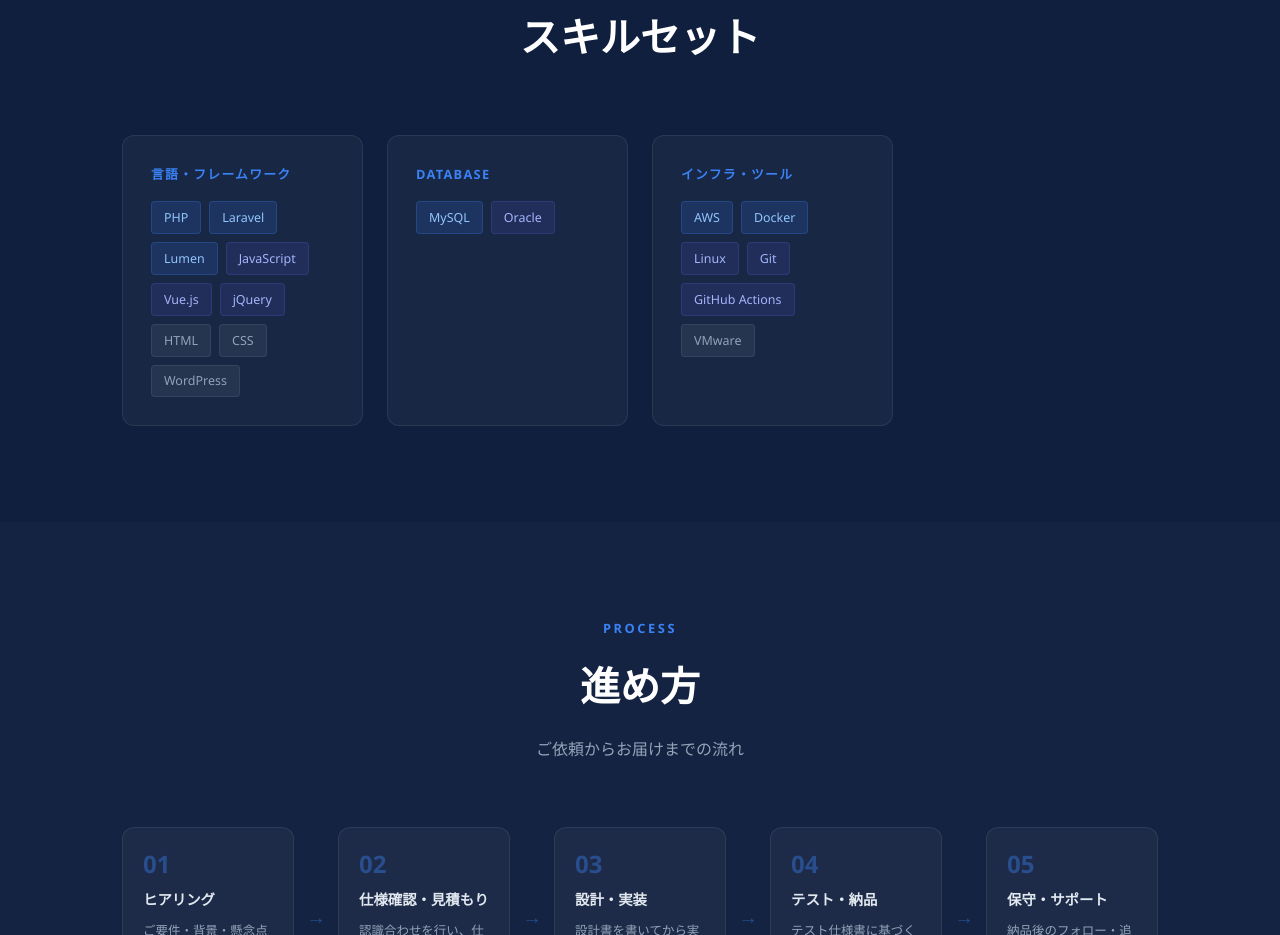
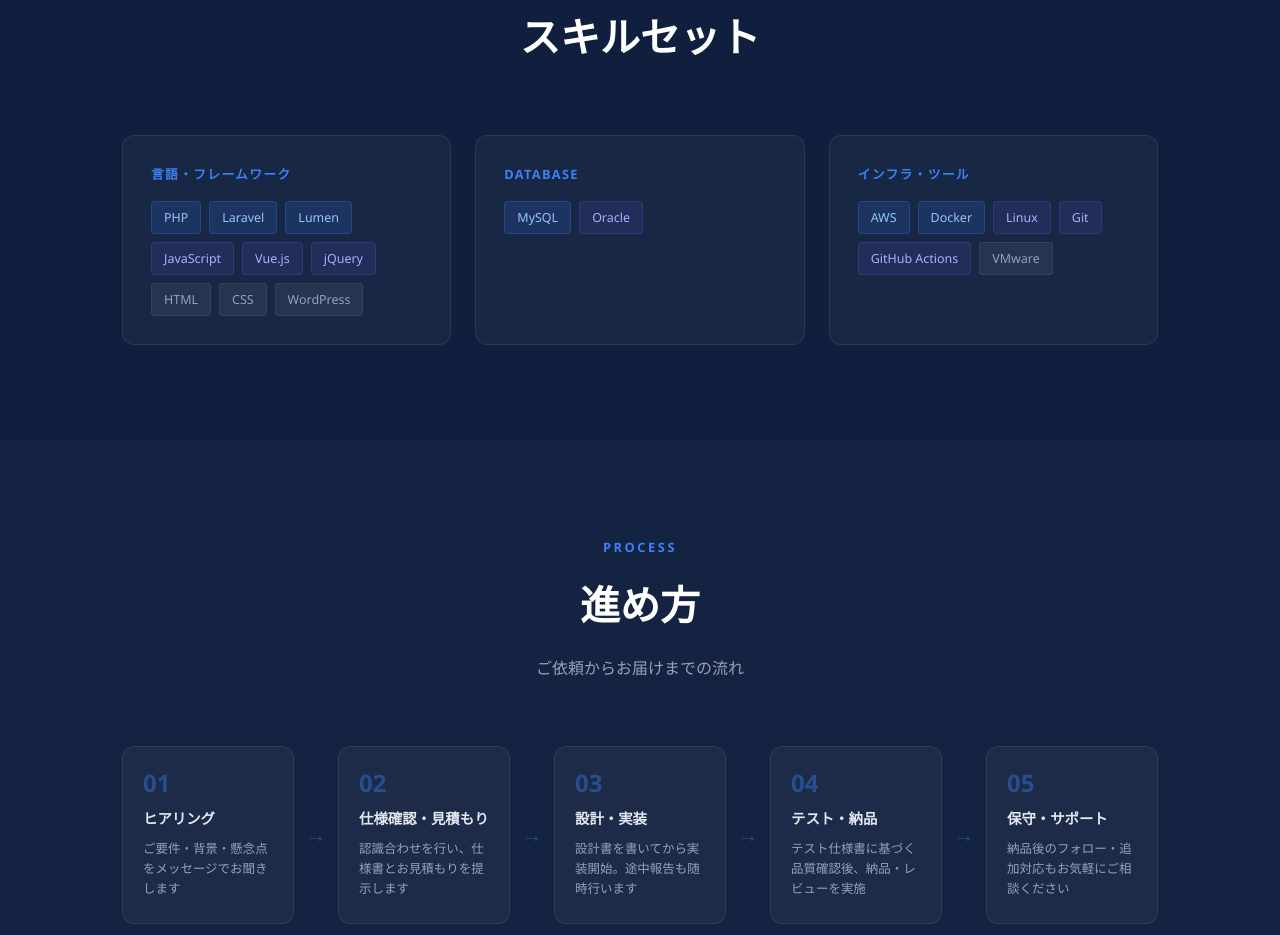
Before and after one commit to tkmtfnk-byte/portfolio, a plain HTML site: page src/index.html in a window 1280 px wide. Shown: the part 1853-2788 px from the top of the page. Drawn offline with nearby package versions, Linux system fonts and the light colour scheme.

Commit message:
fix skills grid layout to 3 columns

```diff
--- a/src/css/style.css
+++ b/src/css/style.css
@@ -420,8 +420,11 @@ section { padding: 6rem 0; }
 =========================== */
 .skills-grid {
   display: grid;
-  grid-template-columns: repeat(auto-fill, minmax(240px, 1fr));
+  grid-template-columns: repeat(3, 1fr);
   gap: 1.5rem;
+}
+@media (max-width: 768px) {
+  .skills-grid { grid-template-columns: 1fr; }
 }
 .skill-card {
   background: var(--card-bg);
```
